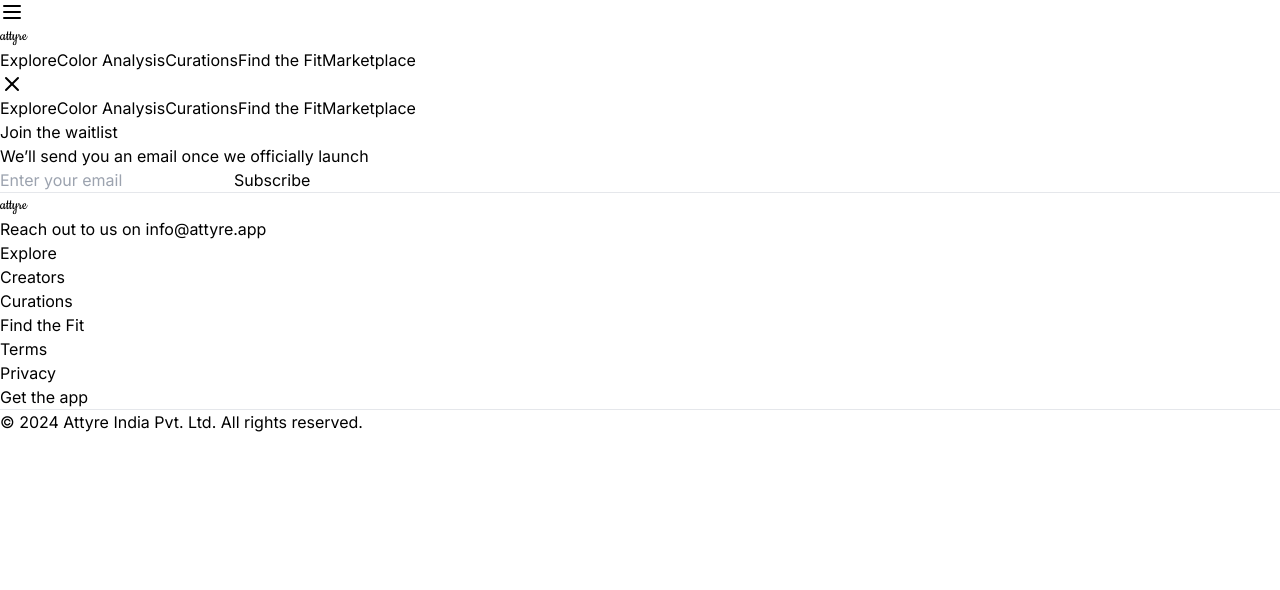
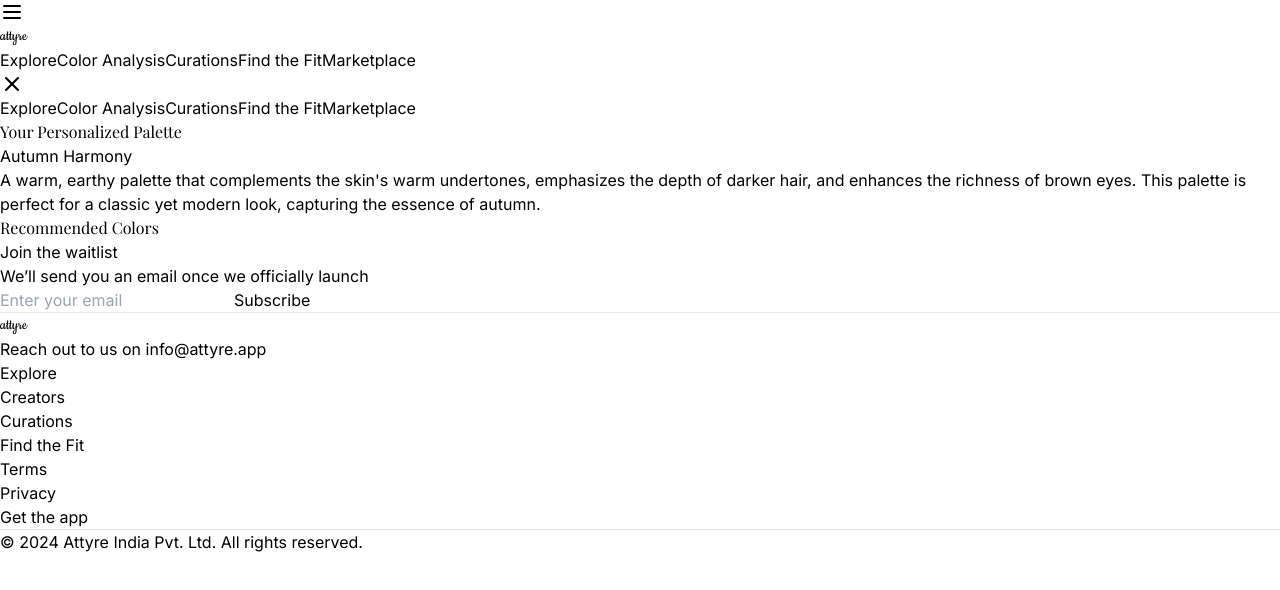
Before and after one commit to fudailzafar/Attyre, a React (Vite) app: page /curations in a window 1280 px wide. Shown: the top 590 px of the page. Built offline with nearby package versions, Linux system fonts and the light colour scheme; a web font is replaced by a local one.

Commit message:
New page
Making the curations page.

```diff
--- a/src/App.jsx
+++ b/src/App.jsx
@@ -4,6 +4,7 @@
 import Footer from "./components/Footer";
 import Home from "./pages/Home";
 import Color from "./pages/Color";
+import Curations from "./pages/Curations";
 
 const App = () => {
   return (
@@ -13,6 +14,7 @@
         <Routes>
           <Route path="/" element={<Home />} />
           <Route path="/color" element={<Color />} />
+          <Route path="/curations" element={<Curations />} />
         </Routes>
         <Footer />
       </BrowserRouter>
--- a/src/components/Hero.jsx
+++ b/src/components/Hero.jsx
@@ -1,5 +1,5 @@
 import React from "react";
-
+import color from "../assets/color_pallete.jpg"
 const Hero = () => {
   return (
     <div className="flex flex-col md:flex-row w-full h-full">
@@ -68,7 +68,7 @@
       {/* right column */}
       <div className="w-full">
         <img
-          src="https://s3-alpha-sig.figma.com/img/222d/5ad3/82b7ffe09cbcc26bed72976b600ee33f?Expires=1739750400&Key-Pair-Id=APKAQ4GOSFWCW27IBOMQ&Signature=CfL4nUbuX4k0o~yfgxEEHHn3mkJgtTheJvMiXv03TMDDNP9eEGXm7fNlhvoaYrf~dxge76R6fMjdNaT25EcGZNzfRdWPRZ3Dec4JLb~Uw2m2DPyFwRTTw7pq0YInpHhaWO7JaSbd6tSWjKnVWo6lYRHxglGh8vtCEvzGK8FFj3f90JNgcxOAvxR1Dqa0rxfIgBh9BybnOgdKIY4DycnN0N~DuvbSJ3HUJbOT-KBmEwxvHg85D66ENOsWQ46igFQJNo2EZNaDcnvMv9ZbBeOzoxyy3k4uUtx2kdD51bB78uIfErvwkuVplTEQ~mCkTBlsNGPnhR~uCgwPc4v9KWYELg__"
+          src={color}
           alt="color_palette"
           className="w-full h-full"
         />
--- /dev/null
+++ b/src/components/Personalised.jsx
@@ -0,0 +1,33 @@
+import React from "react";
+
+const Personalised = () => {
+  return (
+    <div className="bg-[#F8F7F4]">
+      <div className="flex flex-col w-[70%] justify-center items-start mx-auto">
+        <div>
+          <h1 className="playfair font-semibold text-4xl text-[#0C111D] mt-5">
+            Your Personalized Palette
+          </h1>
+        </div>
+        <div>
+          <h2 className="inter font-semibold text-4xl text-[#F63D68] mt-6">
+            Autumn Harmony
+          </h2>
+          <p className="inter font-normal text-sm text-[#475467] mt-4">
+            A warm, earthy palette that complements the skin's warm undertones,
+            emphasizes the depth of darker hair, and enhances the richness of
+            brown eyes. This palette is perfect for a classic yet modern look,
+            capturing the essence of autumn.
+          </p>
+        </div>
+        <div>
+          <h2 className="playfair font-semibold text-2xl text-[#0C111D] mt-6">
+            Recommended Colors
+          </h2>
+        </div>
+      </div>
+    </div>
+  );
+};
+
+export default Personalised;
--- /dev/null
+++ b/src/pages/Curations.jsx
@@ -0,0 +1,12 @@
+import React from "react";
+import Personalised from "../components/Personalised";
+
+const Curations = () => {
+  return (
+    <div>
+      <Personalised />
+    </div>
+  );
+};
+
+export default Curations;
```
Also changed, not shown: 1 other file (tests, documents, lock files or other folders).
